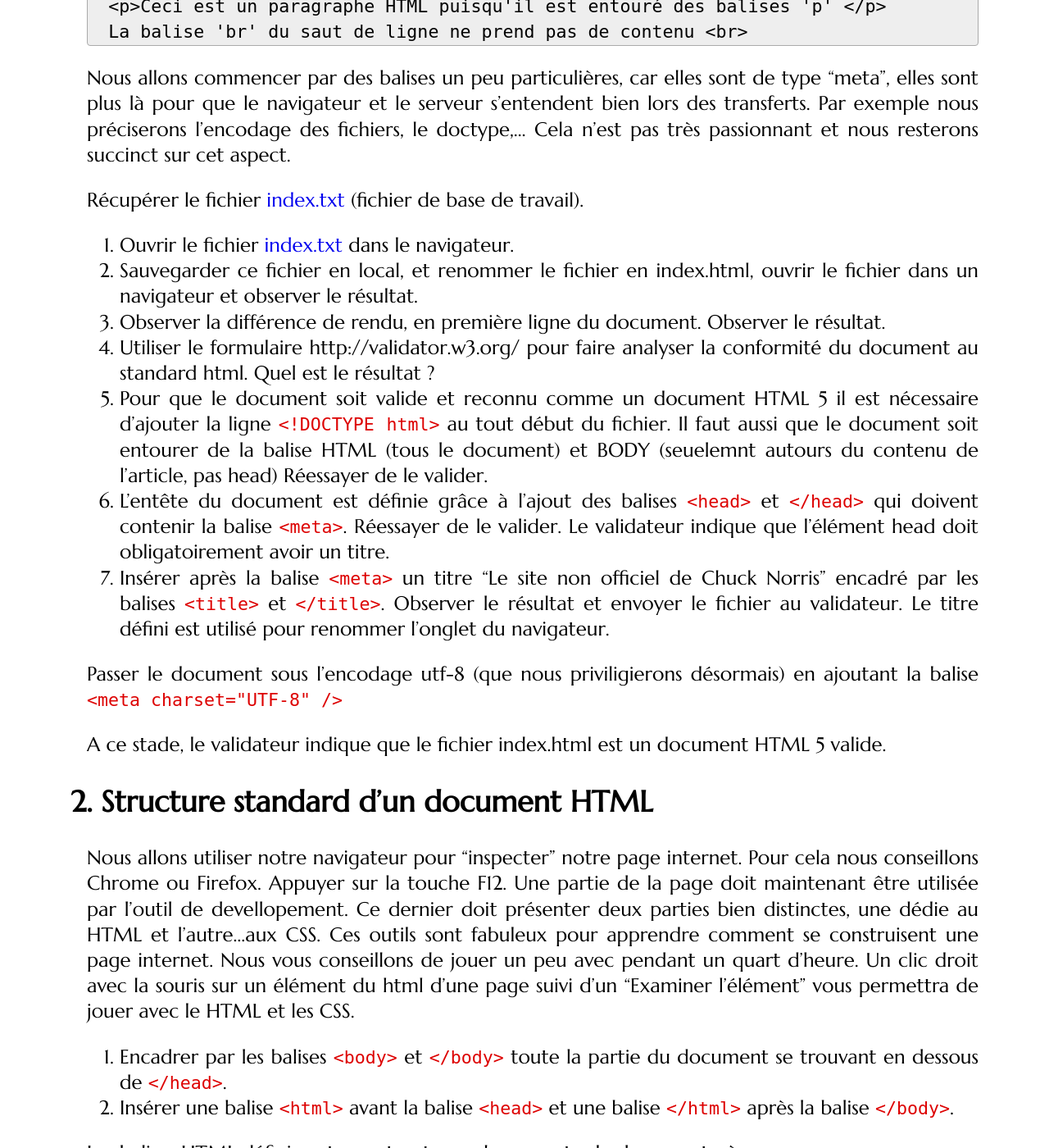
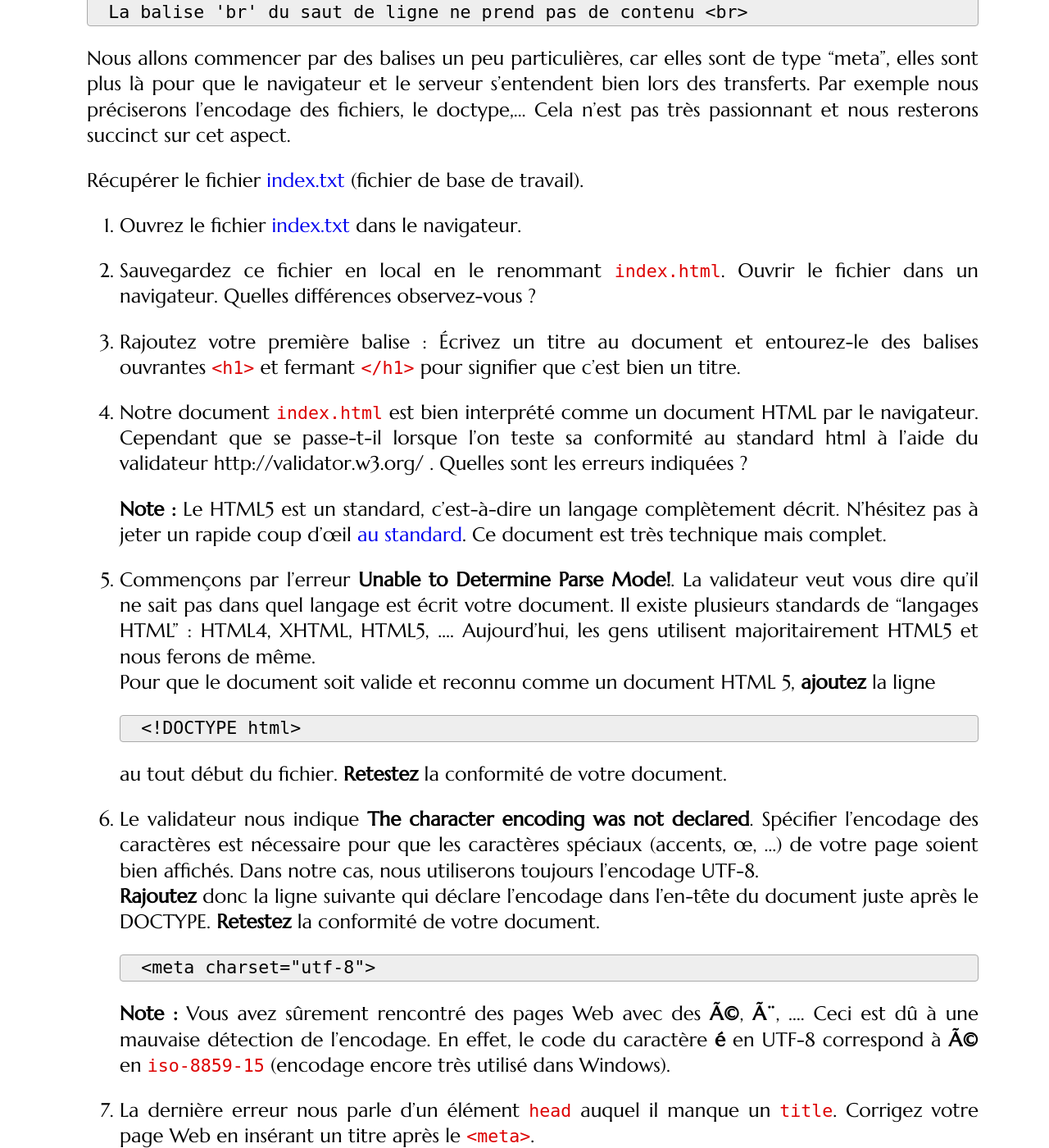
Before and after one commit to romainlebreton/R1.02-DeveloppementInterfacesWeb, a Jekyll site: the page built from tutorials/tutorial1.md, in a window 1280 px wide and 1400 px high, scrolled down 1206 px. Shown: the whole window at 82% size. Built offline with Jekyll 4.4.1, drawn with Linux system fonts in a browser that asks for light colours; some web fonts are replaced; comment, search, counter and statistics services are not loaded; some of the changed text lies outside the part shown.

Commit message:
tut1 update

```diff
--- a/tutorials/tutorial1.md
+++ b/tutorials/tutorial1.md
@@ -20,10 +20,9 @@
 Le navigateur (Firefox, Chrome, Safari, IE/Edge, ...) est le logiciel qui nous
 permet de visualiser les pages Web. Le but de ce TD est de démystifier la façon
 dont est interprétée ces deux types de fichiers par le navigateur.
-
 Pour cela nous allons réaliser un site dont le rendu correspond au fichier
 [target.png]({{site.baseurl}}/assets/target.png), en partant du fichier
-[index.txt]({{site.baseurl}}/index.txt), qui contient le contenu quasiment
+[index.txt]({{site.baseurl}}/assets/index.txt), qui contient le contenu quasiment
 "brut" du site à réaliser.
 
 Nous allons tout d'abord nous consacrer à préciser la structure (le HTML donc)
@@ -70,40 +69,87 @@
 {:.html}
 
 
-Nous allons commencer par des balises un peu particulières, car elles sont de type "meta", elles sont plus là pour que le navigateur et le serveur s'entendent bien lors des transferts.
-Par exemple nous préciserons l'encodage des fichiers, le doctype,...
-Cela n'est pas très passionnant et nous resterons succinct sur cet aspect.
 
-Récupérer le fichier [index.txt]({{site.baseurl}}/index.txt) (fichier de base de travail).
+Nous allons commencer par des balises un peu particulières, car elles sont de
+type "meta", elles sont plus là pour que le navigateur et le serveur s'entendent
+bien lors des transferts. Par exemple nous préciserons l'encodage des fichiers,
+le doctype,...  Cela n'est pas très passionnant et nous resterons succinct sur
+cet aspect.
 
- 1. Ouvrir le fichier [index.txt]({{site.baseurl}}/index.txt) dans le navigateur.
- 2. Sauvegarder ce fichier en local, et renommer le fichier en index.html, ouvrir le fichier dans un
-   navigateur et observer le résultat.
- 3. Observer la différence de rendu,
-   en première ligne du document. Observer le résultat.
- 4. Utiliser le formulaire http://validator.w3.org/ pour faire analyser la
-   conformité du document au standard html. Quel est le résultat ?
- 5. Pour que le document soit valide et reconnu comme un document HTML 5 il est
-   nécessaire d'ajouter la ligne `<!DOCTYPE html>` au tout début du
-   fichier. Il faut aussi que le document soit entourer de la balise HTML (tous le document) et BODY (seuelemnt autours du contenu de l'article, pas head) Réessayer de le valider.
- 6. L'entête du document est définie grâce à l'ajout des balises `<head>` et
-   `</head>` qui doivent contenir la balise `<meta>`. Réessayer de le valider. Le
-   validateur indique que l'élément head doit obligatoirement avoir un titre.
- 7. Insérer après la balise `<meta>` un titre "Le site non officiel de Chuck Norris" encadré par
-   les balises `<title>` et `</title>`. Observer le résultat et envoyer le fichier au
-   validateur. Le titre défini est utilisé pour renommer l'onglet du navigateur.
+Récupérer le fichier [index.txt]({{site.baseurl}}/assets/index.txt) (fichier de
+base de travail).
+
+1. Ouvrez le fichier [index.txt]({{site.baseurl}}/assets/index.txt) dans le navigateur.
+
+2. Sauvegardez ce fichier en local en le renommant `index.html`. Ouvrir le
+fichier dans un navigateur. Quelles différences observez-vous ?
+
+   <!-- 3. Saut de ligne et commentaires HTML mangées -->
 
 
-Passer le document sous l'encodage utf-8 (que nous priviligierons désormais) en ajoutant la balise
- `<meta charset="UTF-8" />`
+3. Rajoutez votre première balise : Écrivez un titre au document et entourez-le
+   des balises ouvrantes `<h1>` et fermant `</h1>` pour signifier que c'est bien
+   un titre.
 
-A ce stade, le validateur indique que le fichier index.html est un document HTML 5 valide.
+3. Notre document `index.html` est bien interprété comme un document HTML par le
+navigateur. Cependant que se passe-t-il lorsque l'on teste sa conformité au
+standard html à l'aide du validateur http://validator.w3.org/ . Quelles sont les
+erreurs indiquées ?
+
+   **Note :** Le HTML5 est un standard, c'est-à-dire un langage complètement
+   décrit. N'hésitez pas à jeter un rapide coup d'œil
+   [au standard](http://www.w3.org/TR/html5/). Ce document est très technique
+   mais complet.
+
+4. Commençons par l'erreur **Unable to Determine Parse Mode!**. La validateur
+veut vous dire qu'il ne sait pas dans quel langage est écrit votre document. Il
+existe plusieurs standards de "langages HTML" : HTML4, XHTML, HTML5,
+.... Aujourd'hui, les gens utilisent majoritairement HTML5 et nous ferons de
+même.
+   Pour que le document soit valide et reconnu comme un document HTML 5,
+   **ajoutez** la ligne
+
+   ~~~
+   <!DOCTYPE html>
+   ~~~
+   {:.html}
+
+   au tout début du fichier. **Retestez** la conformité de votre document.
+
+1. Le validateur nous indique **The character encoding was not declared**.
+Spécifier l'encodage des caractères est nécessaire pour que les caractères
+spéciaux (accents, œ, ...) de votre page soient bien affichés. Dans notre cas,
+nous utiliserons toujours l'encodage UTF-8.
+   **Rajoutez** donc la ligne suivante qui déclare l'encodage dans l'en-tête du
+   document juste après le DOCTYPE. **Retestez** la conformité de votre document.
+
+   ~~~
+   <meta charset="utf-8">
+   ~~~
+   {:.html}
+
+   **Note :** Vous avez sûrement rencontré des pages Web avec des **Ã©**, **Ã¨**,
+     .... Ceci est dû à une mauvaise détection de l'encodage. En effet, le code
+     du caractère **é** en UTF-8 correspond à **Ã©** en `iso-8859-15` (encodage
+     encore très utilisé dans Windows).
+
+4. La dernière erreur nous parle d'un élément `head` auquel il manque un `title`.
+Corrigez votre page Web en insérant un titre après le `<meta>`.
+
+   ~~~
+   <title>Le site non officiel de Chuck Norris</title>
+   ~~~
+   {:.html}
+
+À ce stade, le validateur indique que le fichier index.html est un document
+HTML5 valide.
+
 
 ## Structure standard d'un document HTML
 
 Nous allons utiliser notre navigateur pour "inspecter" notre page internet.
 Pour cela nous conseillons Chrome ou Firefox. Appuyer sur la touche F12. Une partie de la page doit maintenant être utilisée
-par l'outil de devellopement. Ce dernier doit présenter deux parties bien distinctes, une dédie au HTML et l'autre...aux CSS.
+par l'outil de développement. Ce dernier doit présenter deux parties bien distinctes, une dédie au HTML et l'autre...aux CSS.
 Ces outils sont fabuleux pour apprendre comment se construisent une page internet. Nous vous conseillons de jouer un peu avec pendant un quart d'heure.
 Un clic droit avec la souris sur un élément du html d'une page suivi d'un "Examiner l'élément" vous permettra de jouer avec le HTML et les CSS.
 
@@ -119,10 +165,36 @@
 * title et meta sont deux fils de l'élément head
 * "Le site non officiel de Chuck Norris" est un fils de l'élément title.
 
+----------------------
+
+ Cependant
+Voici un squelette de page HTML5 :
+
+~~~
+<!DOCTYPE html>
+<html>
+    <head>
+        <!-- L'en-tête du document avec au moins un titre -->
+        <title></title>
+    </head>
+    <body>
+	   <!-- Le corps du document -->
+	</body>
+</html>
+
+~~~
+{:.html}
+
+La ligne `<!DOCTYPE html>` signifie que le langage du document est HTML5. Le document en lui-même est inclus dans la balise `<html>` et est composé de deux parties :
+
+* l'en-tête contient des informations sur le document HTML
+* le corps contient le vrai contenu
+
+<!-- parle-t-on des attributs des balises ? -->
 
 ## Les Commentaires en HTML
 Il est possible de rajouter des commentaires dans le HTML. Cela n'est pas interpréter par le navigateur, et n'est donc pas visible par l'utilisateur.
-Il s'agit donc d'information laissées par des dévellopeurs pour des dévellopeurs. On les places entre les balises `<!--` et `-->` :
+Il s'agit donc d'information laissées par des développeurs pour des développeurs. On les places entre les balises `<!--` et `-->` :
 
 
 ~~~
@@ -265,7 +337,7 @@
 <b>Exercice : </b>
 
 
-Utiliser la balise `blockquote` et `<cite>` pour mettre en avant la citation en tout début de document (rechercher `<!-- utilier blockquote ici  -->`).
+Utiliser la balise `blockquote` et `<cite>` pour mettre en avant la citation en tout début de document (rechercher `<!-- utiliser blockquote ici  -->`).
 
 ### Emphase
 
@@ -280,16 +352,16 @@
 
 ## Fini !
 
-Nous en avons fini en ce qui concerne le contenu et la struture de notre site.
+Nous en avons fini en ce qui concerne le contenu et la structure de notre site.
 Nous savons ajouter de la structure à une page HTML avec les balises spécifiques.
 
 
-Une remarque peut être informulée de votre part : mais pourquoi le fait de rajouter <h1> a mon titre chnage effectivement l'apparence des titres ? cela n'est pas à la charge du CSS justement ?
-Les navigateurs appliquent des css par défaut associés aux balises HTML (exemple : par convention les liens <a> sont en bleus et soulignés sans que l'on est rien à faire).
+Une remarque peut être informulée de votre part : mais pourquoi le fait de rajouter <h1> a mon titre change effectivement l'apparence des titres ? cela n'est pas à la charge du CSS justement ?
+Les navigateurs appliquent des CSS par défaut associés aux balises HTML (exemple : par convention les liens <a> sont en bleus et soulignés sans que l'on est rien à faire).
 Cela évite d'avoir justement TOUT à refaire en CSS : des styles par défauts sont proposés.
 Dans le TD suivant nous verrons comment améliorer l'aspect du site.
 
 <!--
-1. Passer le document sous l'encodage utf-8 (que nous priviligierons désormais).
-2. Travaillez sur votre projet en définissant les structures HTML des pages de votre site web.
+1. Passer le document sous l'encodage UTF-8 (que nous privilégierons désormais).
+2. Travaillez sur votre projet en définissant les structures HTML des pages de votre site Web.
 -->
```
Also changed, not shown: other parts of tutorials/tutorial1.md (+11 -11 lines), assets/index.txt (renamed from index.txt, +15 -13 lines).
